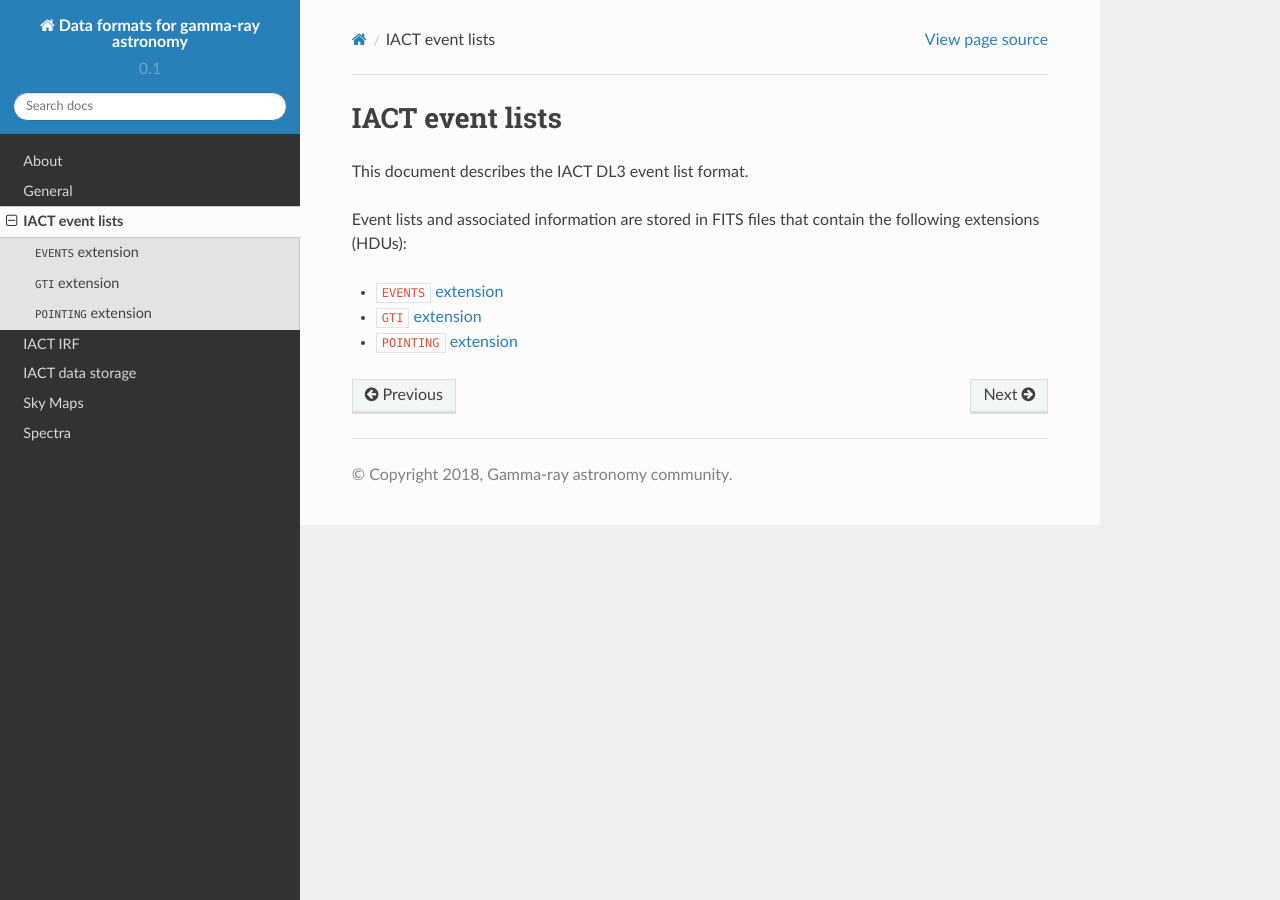
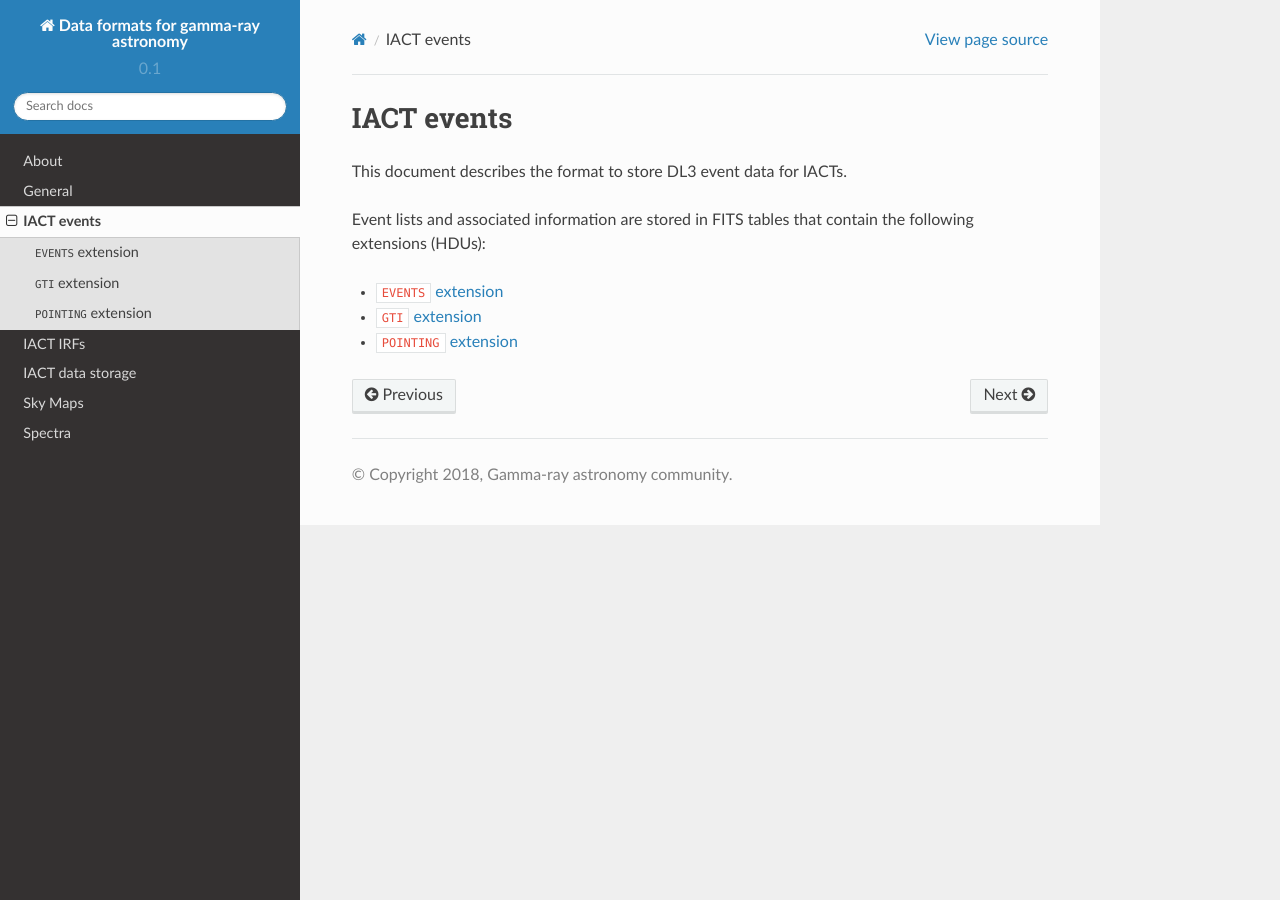
Before and after one commit to open-gamma-ray-astro/gamma-astro-data-formats, a Sphinx documentation site: the page built from source/events/index.rst, in a window 1280 px wide. Built offline with Sphinx 7.4.7 and the Read the Docs theme 2.0.0, drawn with Linux system fonts in a browser that asks for light colours.

Commit message:
Small renames in Headings

```diff
--- a/source/events/index.rst
+++ b/source/events/index.rst
@@ -1,11 +1,11 @@
 .. include:: ../references.txt
 
-IACT event lists
-================
+IACT events
+===========
 
-This document describes the IACT DL3 event list format.
+This document describes the format to store DL3 event data for IACTs.
 
-Event lists and associated information are stored in FITS files that contain
+Event lists and associated information are stored in FITS tables that contain
 the following extensions (HDUs):
 
 .. toctree::
--- a/source/irfs/index.rst
+++ b/source/irfs/index.rst
@@ -2,8 +2,8 @@
 
 .. _iact-irf:
 
-IACT IRF
-========
+IACT IRFs
+=========
 
 The instrument response function (IRF) format currently in use
 for imaging atmospheric Cherenkov telescopes (IACTs) are stored in FITS
```
